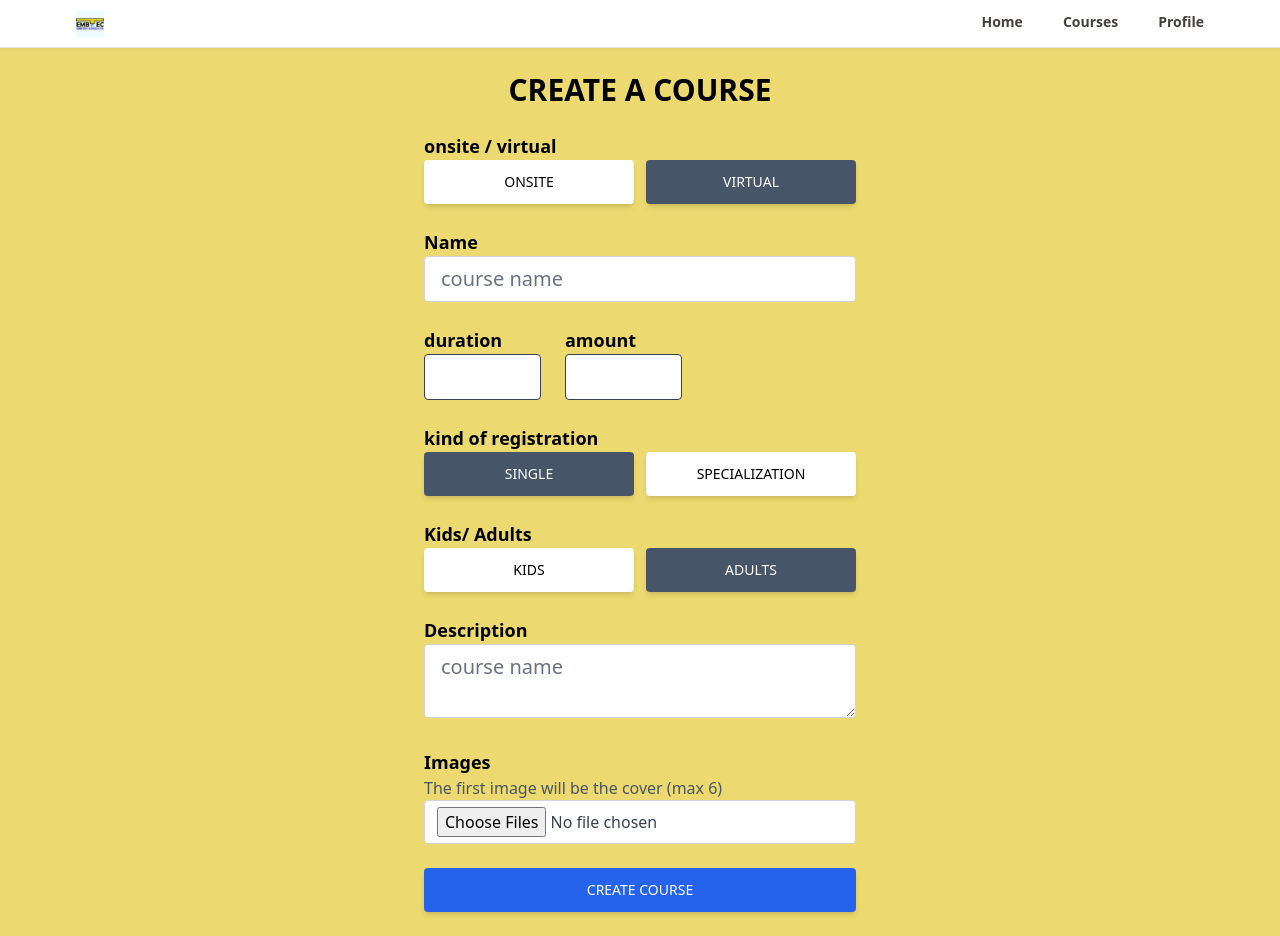
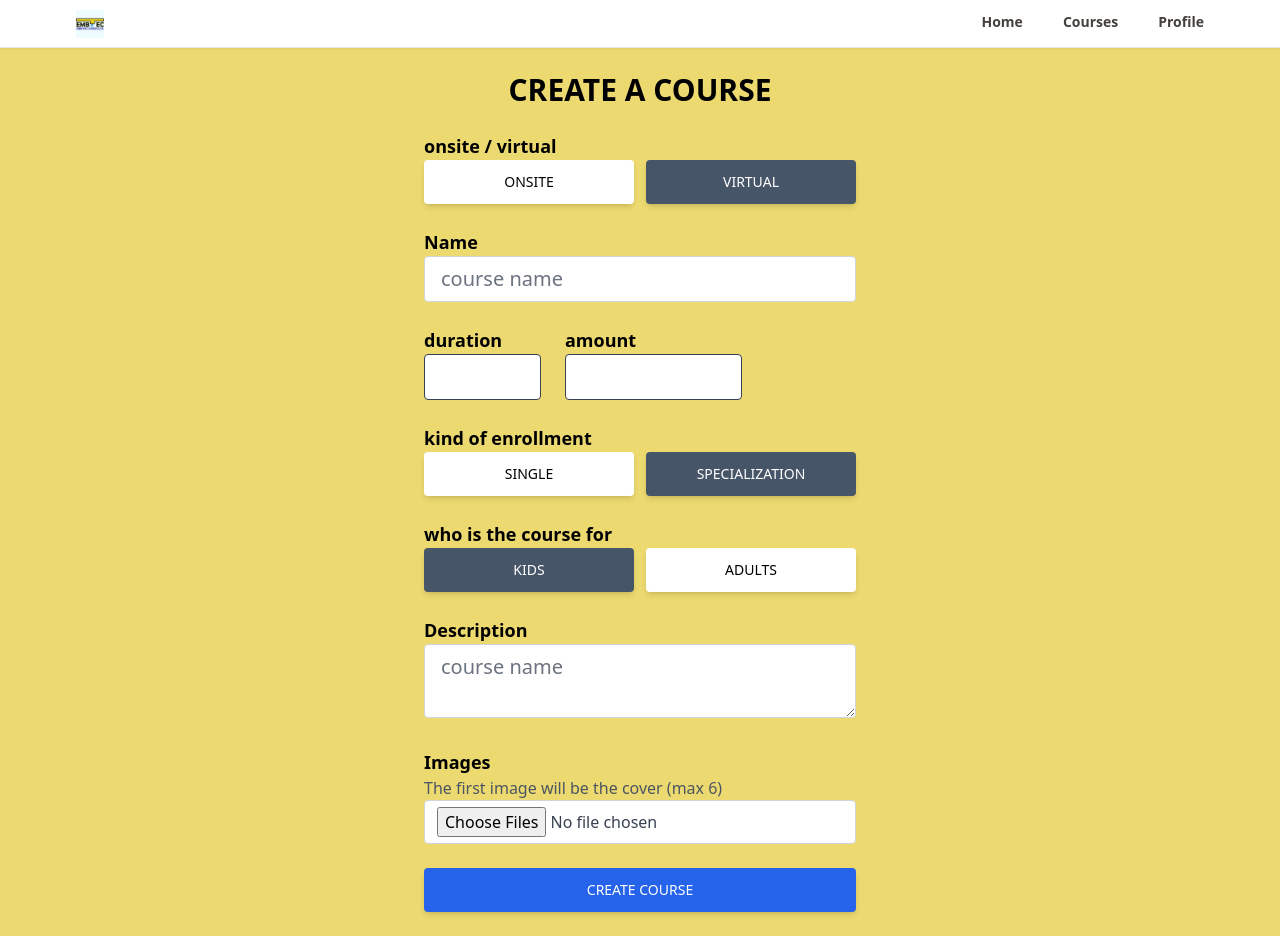
Before and after one commit to coderitec/newweb, a React (Create React App) app: page /create-listing in a window 1280 px wide. Built offline with nearby package versions, Linux system fonts and the light colour scheme; no server answers; sample sign-in values are in the browser's storage.

Commit message:
feat: implement some parts of the creating list functionality

```diff
--- a/src/App.js
+++ b/src/App.js
@@ -23,7 +23,9 @@ export default function App() {
                 <Route path='/profile' element={<Profile />}/>
                 </Route>
                 <Route path='/sign-in' element={<SignIn />}/>
+                <Route  path='/create-listing' element = {<PrivateRoute />}>
                 <Route path='/create-listing' element={<CreateListing />}/>
+                </Route>
                 <Route path='/sign-up' element={<SignUp />}/>
                 <Route path='/forgot-password' element={<ForgotPassword />}/>
                 <Route path='/courses' element={<Courses />}/>
--- a/src/pages/CreateListing.jsx
+++ b/src/pages/CreateListing.jsx
@@ -1,20 +1,61 @@
 import React, { useState } from 'react'
+import { toast } from 'react-toastify'
+import Spinner from '../components/Spinner'
 
 export default function CreateListing() {
+    const [geolocationEnabled, setGeolocationEnabled] = useState(true)
+    const [loading, setLoading] = useState(false)
     const [formData, setFormData] = useState({
         type: 'virtual',
         name:"",
         durations: 2,
         amount: 30,
-        single: false,
-        specialization: false,
-        kids: false,
-        adults: false,
+        enroll: false,
+        person: false,
         description:"",
+        latitude: 0,
+        longitude: 0,
+        images: {},
     })
-    const {type, name, durations, amount, single, specialization, kids, adults, description} = formData
-    function onChange(){
+    const {type, name, durations, amount, person, description, enroll, latitude, longitude, images} = formData
+    function onChange(e){
+        let boolean = null
+        if(e.target.value === "true"){
+            boolean = true
+        }
+        if(e.target.value === "false"){
+            boolean = false
+        }
+        //files
+        if(e.target.files){
+            setFormData((prevState) =>({
+                ...prevState,
+                images: e.target.files
+            }))
+        }
+            // text/boolean/number
+        if(!e.target.files){
+            setFormData((prevState) =>({
+                ...prevState,
+                [e.target.id]: boolean ?? e.target.value,
+                }))
+        }
+    }
 
+    function onSubmit(e){
+        e.preventDefault()
+        setLoading(true)
+    }
+    if(images.length > 6){
+        setLoading(false)
+        toast.error("maximum of 6 images is allowed")
+        return
+    }
+    let geolocation = {}
+    let location
+
+    if(loading){
+        return <Spinner />
     }
 
   return (
@@ -56,50 +97,68 @@ export default function CreateListing() {
                 </div>
                 <div>
                     <p className='text-lg font-semibold'>amount</p>
-                    <input type="number" name='duration' id={amount} onChange={onChange} min="1" max={6} required
+                    <input type="number" name='duration' id={amount} onChange={onChange} min="10000" max={150000} required
                     className='w-full px-4 text-xl py-2 text-gray-300 bg-white border border-gray-700 rounded transition duration-150 ease-in-out
                     focus:bg-white focus:text-gray-700 focus:border-slate-600 text-center '/>
 
                 </div>
             </div>
 
-            <p className='text-lg mt-6 font-semibold'>kind of registration</p>
+            <p className='text-lg mt-6 font-semibold'>kind of enrollment</p>
             <div className='flex'>
-                <button type='button' id='single' value={true}
+                <button type='button' id='enroll' value={true}
                 onClick={onChange}
                 className={`mr-3 uppercase px-7 py-3 font-medium text-sm shadow-md
                  rounded hover:shadow-lg focus:shadow-lg active:shadow-lg
                  transition duration-150 ease-in-out w-full ${
-                    single ? "bg-white text-black" : "bg-slate-600 text-white"
+                    !enroll ? "bg-white text-black" : "bg-slate-600 text-white"
                  }`}>single</button>
 
-                <button type='button' id='specialization' value={true}
+                <button type='button' id='enroll' value={false}
                 onClick={onChange}
                 className={`uppercase px-7 py-3 font-medium text-sm shadow-md
                  rounded hover:shadow-lg focus:shadow-lg active:shadow-lg
                  transition duration-150 ease-in-out w-full ${
-                    !specialization ? "bg-white text-black" : "bg-slate-600 text-white"
+                    enroll ? "bg-white text-black" : "bg-slate-600 text-white"
                  }`}>specialization</button>
-             </div>
+            </div>
 
-            <p className='text-lg mt-6 font-semibold'>Kids/ Adults</p>
+            <p className='text-lg mt-6 font-semibold'>who is the course for</p>
             <div className='flex'>
-                <button type='button' id='kids' value={true}
+                <button type='button' id='person' value={false}
                 onClick={onChange}
                 className={`mr-3 uppercase px-7 py-3 font-medium text-sm shadow-md
                  rounded hover:shadow-lg focus:shadow-lg active:shadow-lg
                  transition duration-150 ease-in-out w-full ${
-                    !kids ? "bg-white text-black" : "bg-slate-600 text-white"
+                    person ? "bg-white text-black" : "bg-slate-600 text-white"
                  }`}>kids</button>
 
-                <button type='button' id='adults' value={true}
+                <button type='button' id='person' value={true}
                 onClick={onChange}
                 className={`uppercase px-7 py-3 font-medium text-sm shadow-md
                  rounded hover:shadow-lg focus:shadow-lg active:shadow-lg
                  transition duration-150 ease-in-out w-full ${
-                    adults ? "bg-white text-black" : "bg-slate-600 text-white"
+                    !person ? "bg-white text-black" : "bg-slate-600 text-white"
                  }`}>adults</button>
             </div>
+
+            { !geolocationEnabled && (
+                <div className='flex space-x-6 justify-start'>
+                    <div>
+                        <p className='text-lg font-semibold '>Latitude</p>
+                        <input type="text" name="latitude" id="latitude" value={latitude}
+                        onchange={onChange} required
+                        className='w-full px-4 py-2 text-xl text-gray-700 bg-white border border-gray-300 rounded transition duration-150 ease-in-out focus:bg-white focus:text-gray-700 focus:border-slate-600 text-center' />
+                    </div>
+                    <div>
+                        <p className='text-lg font-semibold '>Longitude</p>
+                        <input type="text" name="latitude" id="latitude" value={latitude}
+                        onchange={onChange} required
+                        className='w-full px-4 py-2 text-xl text-gray-700 bg-white border border-gray-300 rounded transition duration-150 ease-in-out focus:bg-white focus:text-gray-700 focus:border-slate-600 text-center' />
+                    </div>
+                </div>
+            )}
+
             <p className='text-lg mt-6 font-semibold'>Description </p>
             <textarea type="text" name="description" id="description" value={description}  onChange={onChange}
             placeholder="course name" required
```
